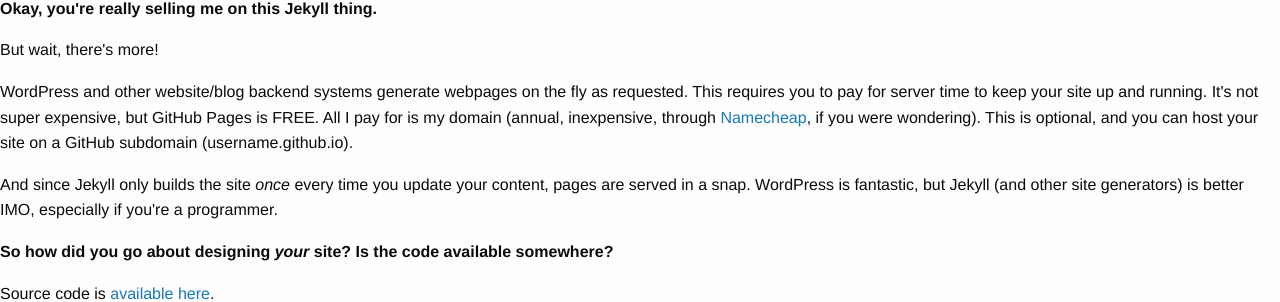
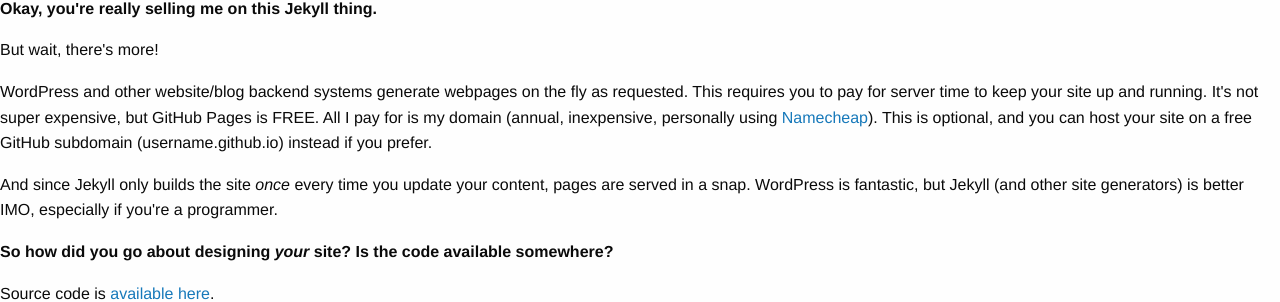
Before and after one commit to Antrikshy/antrikshy.github.io, a Jekyll site: the page built from about/this-site.html, in a window 1280 px wide. Shown: the part 1413-1715 px from the top of the page. Built offline with Jekyll 4.4.1, drawn with Linux system fonts in a browser that asks for light colours; nearby versions of some CDN libraries; library files that are not in the unit come from our copies; comment, search, counter and statistics services are not loaded.

Commit message:
Update this-site.html

```diff
--- a/about/this-site.html
+++ b/about/this-site.html
@@ -83,7 +83,7 @@ permalink: "/about/this-site"
       But wait, there's more!
     </p>
     <p class="about-longform pull-left">
-      WordPress and other website/blog backend systems generate webpages on the fly as requested. This requires you to pay for server time to keep your site up and running. It's not super expensive, but GitHub Pages is FREE. All I pay for is my domain (annual, inexpensive, through <a href="https://www.namecheap.com">Namecheap</a>, if you were wondering). This is optional, and you can host your site on a GitHub subdomain (username.github.io).
+      WordPress and other website/blog backend systems generate webpages on the fly as requested. This requires you to pay for server time to keep your site up and running. It's not super expensive, but GitHub Pages is FREE. All I pay for is my domain (annual, inexpensive, personally using <a href="https://www.namecheap.com">Namecheap</a>). This is optional, and you can host your site on a free GitHub subdomain (username.github.io) instead if you prefer.
     </p>
     <p class="about-longform pull-left">
       And since Jekyll only builds the site <em>once</em> every time you update your content, pages are served in a snap. WordPress is fantastic, but Jekyll (and other site generators) is better IMO, especially if you're a programmer.
```
